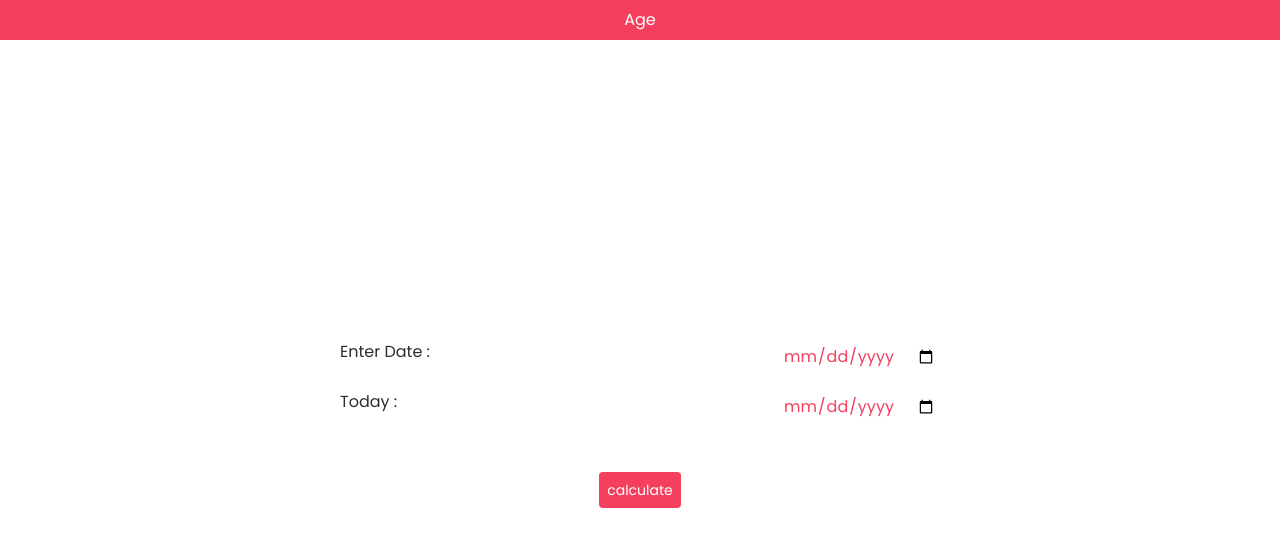
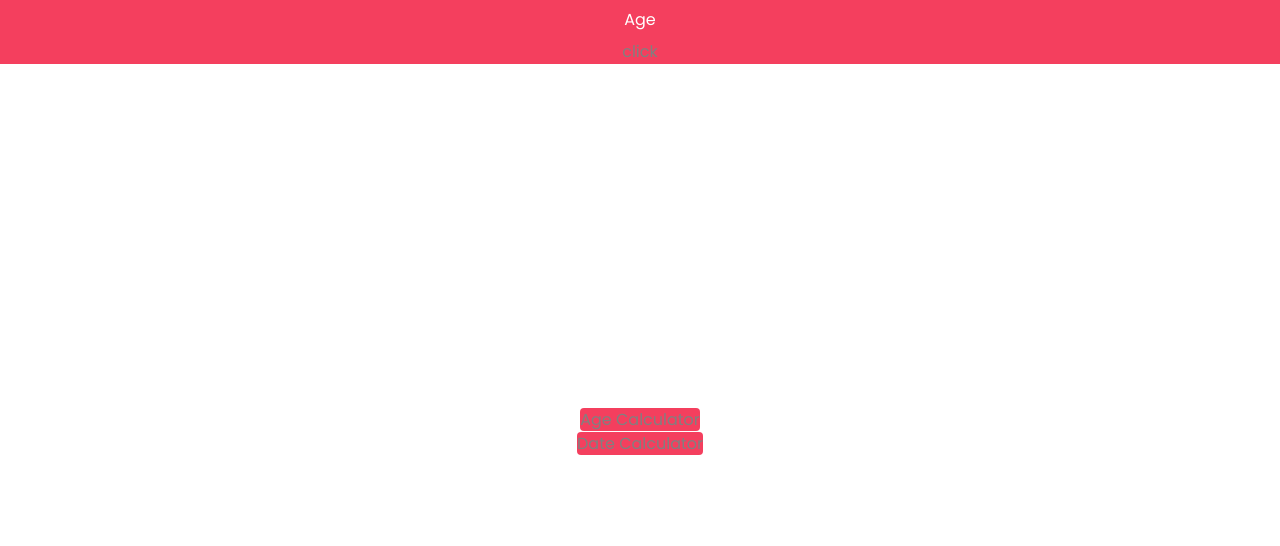
Before and after one commit to mrunalsen/age-calc, a React (Vite) app: page / in a window 1280 px wide. Shown: the top 546 px of the page. Built offline with nearby package versions, Linux system fonts and the light colour scheme.

Commit message:
feat: Added Routing

```diff
--- a/index.html
+++ b/index.html
@@ -1,5 +1,5 @@
 <!doctype html>
-<html lang="en">
+<html lang="en" data-theme>
 
 <head>
   <meta charset="UTF-8" />
--- a/package.json
+++ b/package.json
@@ -14,6 +14,7 @@
     "date-fns": "^2.30.0",
     "react": "^18.2.0",
     "react-dom": "^18.2.0",
+    "react-router-dom": "^6.21.0",
     "react-transition-group": "^4.4.5",
     "sass": "^1.69.5"
   },
--- a/src/App.tsx
+++ b/src/App.tsx
@@ -1,18 +1,41 @@
 import './App.scss';
 import Home from './app/components/home/Home';
+import AgeCalculator from './app/components/home/components/AgeCalculator';
+import DateCalculator from './app/components/home/components/DateCalculator';
 import Header from './app/core/components/navigation/Header';
+import { createBrowserRouter, createRoutesFromElements, Route, Outlet, RouterProvider } from 'react-router-dom';
 
 function App() {
+
+  const router = createBrowserRouter(
+    createRoutesFromElements(
+      <Route path='/' element={<Root />}>
+        <Route index element={<Home />} />
+        <Route path='/age-calculator' element={<AgeCalculator />} />
+        <Route path='/date-calculator' element={<DateCalculator />} />
+      </Route>
+    )
+  );
+
   return (
     <>
-      <div className="flex flex-col h-full">
+      <div className="bg-primary text-secondary  transition-all duration-300  flex flex-col h-full">
         <Header />
         <div className="overflow-auto h-full">
-          <Home />
+          {/* <Home /> */}
+          <RouterProvider router={router} />
         </div>
       </div>
     </>
   );
 }
 
+const Root = () => {
+  return (
+    <>
+      <Outlet />
+    </>
+  );
+};
+
 export default App;
--- a/src/app/components/home/Home.tsx
+++ b/src/app/components/home/Home.tsx
@@ -1,10 +1,20 @@
-import AgeCalculator from "./components/AgeCalculator";
-
+import { Link } from "react-router-dom";
 const Home = () => {
     return (
         <>
-            <div className="bg-primary text-secondary container flex flex-col place-content-center h-full transition-all duration-300 rounded-2xl">
-                <AgeCalculator />
+            <div className="container flex flex-col place-content-center h-full rounded-2xl text-center">
+                <div className="flex flex-col">
+                    {/* <div>
+                        <Link className="bg-rose-500 my-1 rounded" to={'/'}>Home</Link>
+                    </div> */}
+                    <div>
+                        <Link className="bg-rose-500 my-1 rounded" to={'/age-calculator'}>Age Calculator</Link>
+                    </div>
+                    <div>
+                        <Link className="bg-rose-500 my-1 rounded" to={'/date-calculator'}>Date Calculator</Link>
+                    </div>
+                </div>
+                {/* <AgeCalculator /> */}
             </div>
         </>
     );
--- a/src/app/components/home/components/AgeCalculator.tsx
+++ b/src/app/components/home/components/AgeCalculator.tsx
@@ -43,7 +43,7 @@ const AgeCalculator: React.FC = () => {
     };
 
     return (
-        <div className=''>
+        <div className='container flex flex-col place-content-center h-full rounded-2xl'>
             <DateInputs onDatesSelected={calculateAge} />
             <CSSTransition
                 in={showModal}
--- /dev/null
+++ b/src/app/components/home/components/DateCalculator.tsx
@@ -0,0 +1,10 @@
+const DateCalculator = () => {
+    return (
+        <div>
+            <h1>Date Calculator</h1>
+            <p>Coming Soon</p>
+        </div>
+    );
+};
+
+export default DateCalculator;
--- a/src/app/core/components/navigation/Header.tsx
+++ b/src/app/core/components/navigation/Header.tsx
@@ -1,7 +1,13 @@
 const Header = () => {
+    const toggleTheme = () => {
+        const currentTheme = document.documentElement.getAttribute('data-theme');
+        const newTheme = currentTheme === 'light' ? 'dark' : 'light';
+        document.documentElement.setAttribute('data-theme', newTheme);
+    };
     return (
         <div className="bg-rose-500 text-center mb-auto">
             <h2 className="text-white py-2">Age</h2>
+            <button onClick={toggleTheme}>click</button>
         </div>
     );
 };
--- /dev/null
+++ b/src/app/core/components/navigation/Routing.tsx
@@ -0,0 +1,7 @@
+const Routing = () => {
+    return (
+        <div>Routing</div>
+    );
+};
+
+export default Routing;
--- a/src/assets/scss/vendor/_tailwind.scss
+++ b/src/assets/scss/vendor/_tailwind.scss
@@ -13,7 +13,7 @@
     @media (prefers-color-scheme:light) {
         :root {
             --color-primary: 255 255 255;
-            --color-secondary: 45 45 48;
+            --color-secondary: 128 128 128;
         }
 
     }
@@ -22,15 +22,15 @@
         :root {
             --color-primary: 45 45 48;
             // --color-secondary: 255 255 255;
-            --color-secondary: 240 240 240;
+            --color-secondary: 255 255 255;
         }
 
     }
 
     :root[data-theme="dark"] {
         --color-primary: 45 45 48;
-        // --color-secondary: 255 255 255;
-        --color-secondary: 128 128 128;
+        --color-secondary: 255 255 255;
+        // --color-secondary: 128 128 128;
     }
 
     :root[data-theme="light"] {
```
Also changed, not shown: 1 other file (tests, documents, lock files or other folders).
